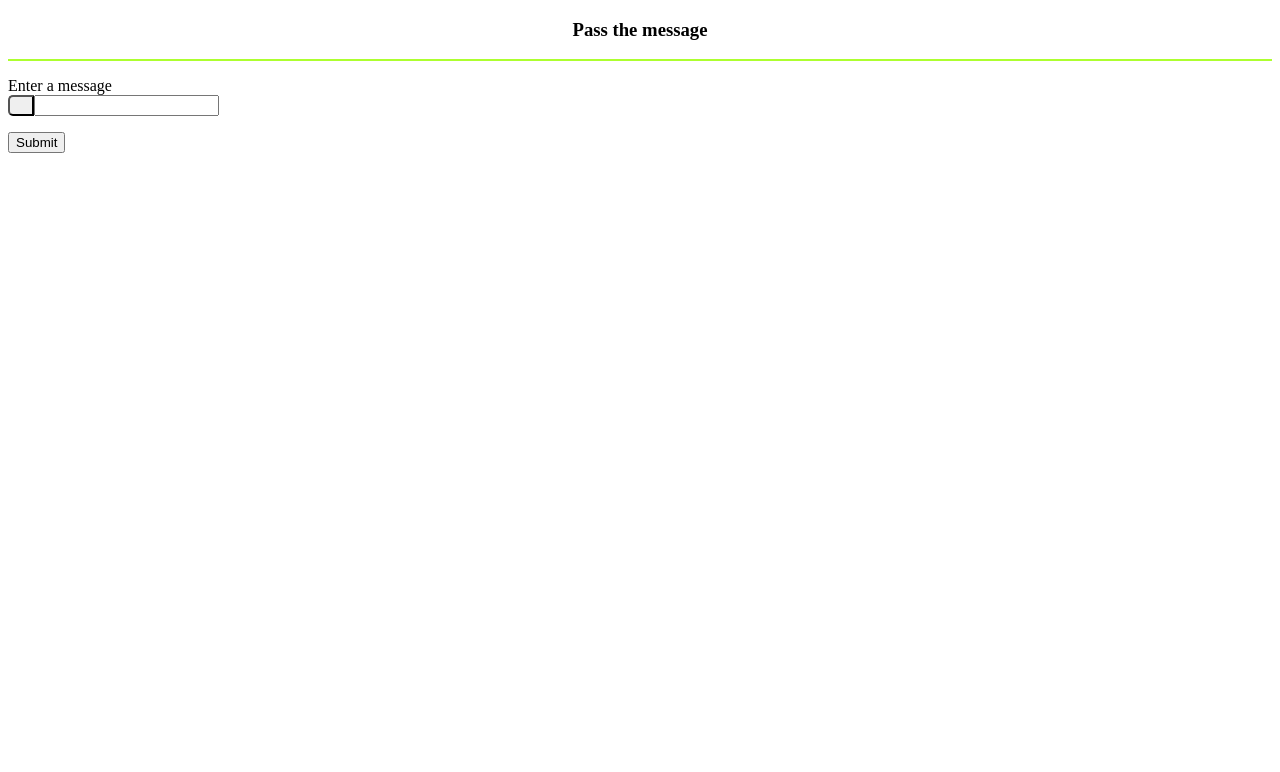
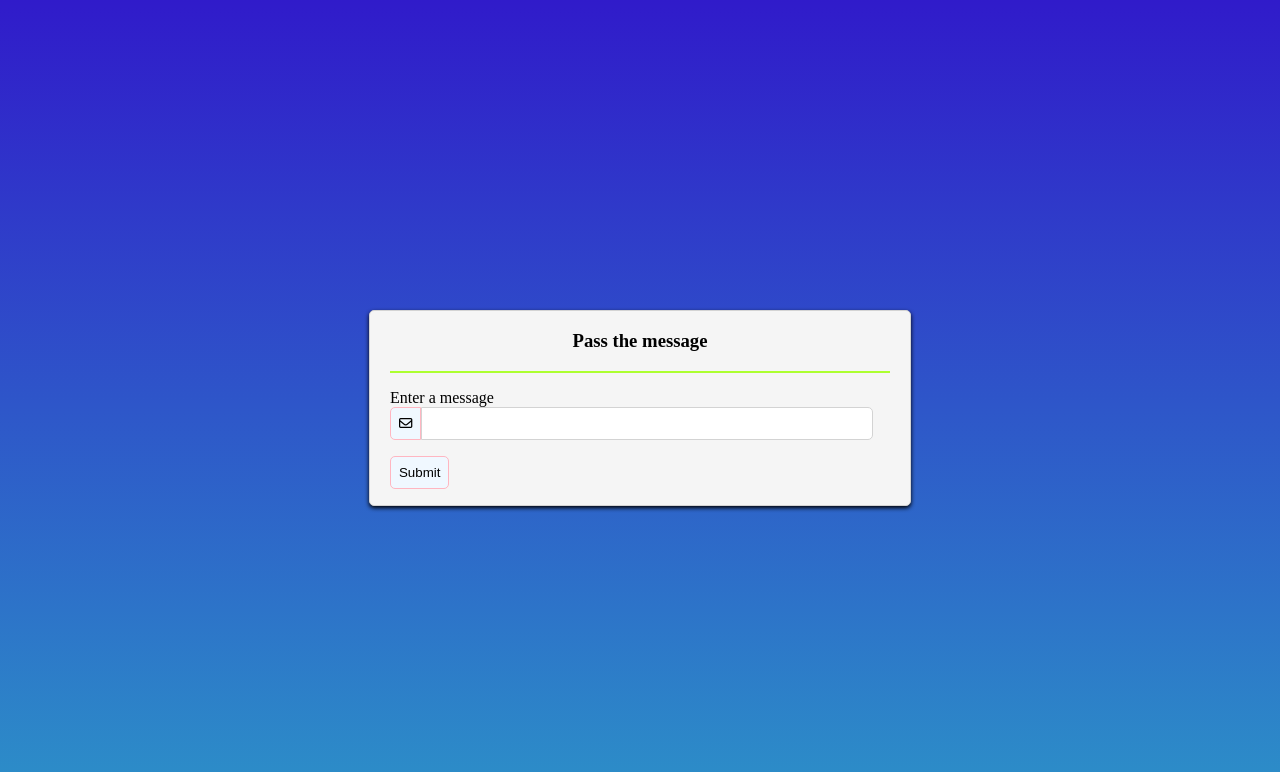
Before and after one commit to Iskandar-Froede/js-pass-the-message, a plain HTML site: page index.html in a window 1280 px wide. Drawn offline with Linux system fonts and the light colour scheme.

Commit message:
add script

```diff
--- a/index.html
+++ b/index.html
@@ -17,7 +17,7 @@
         <p>
             <label for="message-input">Enter a message</label>
             <br>
-            <button style="border-radius: 5px 0 0 5px;"><i class="fa-light fa-envelope"></i></button><input id="message-input" type="text">
+            <button style="border-radius: 5px 0 0 5px;"><i class="fa-regular fa-envelope"></i></button><input id="message-input" type="text">
         </p>
         <p>
         <button onclick="getMessage()">Submit</button>
--- a/script.js
+++ b/script.js
@@ -0,0 +1,11 @@
+const messageInput = document.getElementById("message-input");
+
+messageInput.addEventListener("keydown", function(event) {
+    if(event.key === "Enter")
+    getMessage();
+})
+
+function getMessage() {
+    document.getElementById("message-output"). innerHTML = messageInput.value;
+    messageInput.value = "";
+}
--- a/style.css
+++ b/style.css
@@ -0,0 +1,56 @@
+body {
+    background: linear-gradient(rgb(48, 27, 202), rgb(44, 146, 200));
+    overflow: hidden;
+}
+
+button {
+    width: fit-content;
+    padding: 8px;
+    cursor: pointer;
+    border: 1px solid lightpink;
+    border-radius: 5px;
+    background-color: aliceblue;
+}
+
+button:hover {
+    background: lightcoral;
+}
+
+.container {
+
+
+    width: 95%;
+    height: 100vh;
+    margin: auto;
+    display: flex;
+    justify-content: center;
+    align-items: center;
+}
+
+.message {
+    border: 1px solid lightgray;
+    background: whitesmoke;
+    border-radius: 5px;
+    width: 500px;
+    height: auto;
+    margin: auto;
+    padding: 0 20px;
+    box-shadow: 0px 2px 4px 0px black;
+
+}
+
+.message input {
+    width: 90%;
+    padding: 8px 0;
+    border-radius: 5px;
+    border: 1px solid lightgray;
+    border-top-left-radius: 0;
+    border-bottom-left-radius: 0;
+}
+
+@media (max-width:480px){
+.message input {
+    width:80%;
+}
+
+}
```
